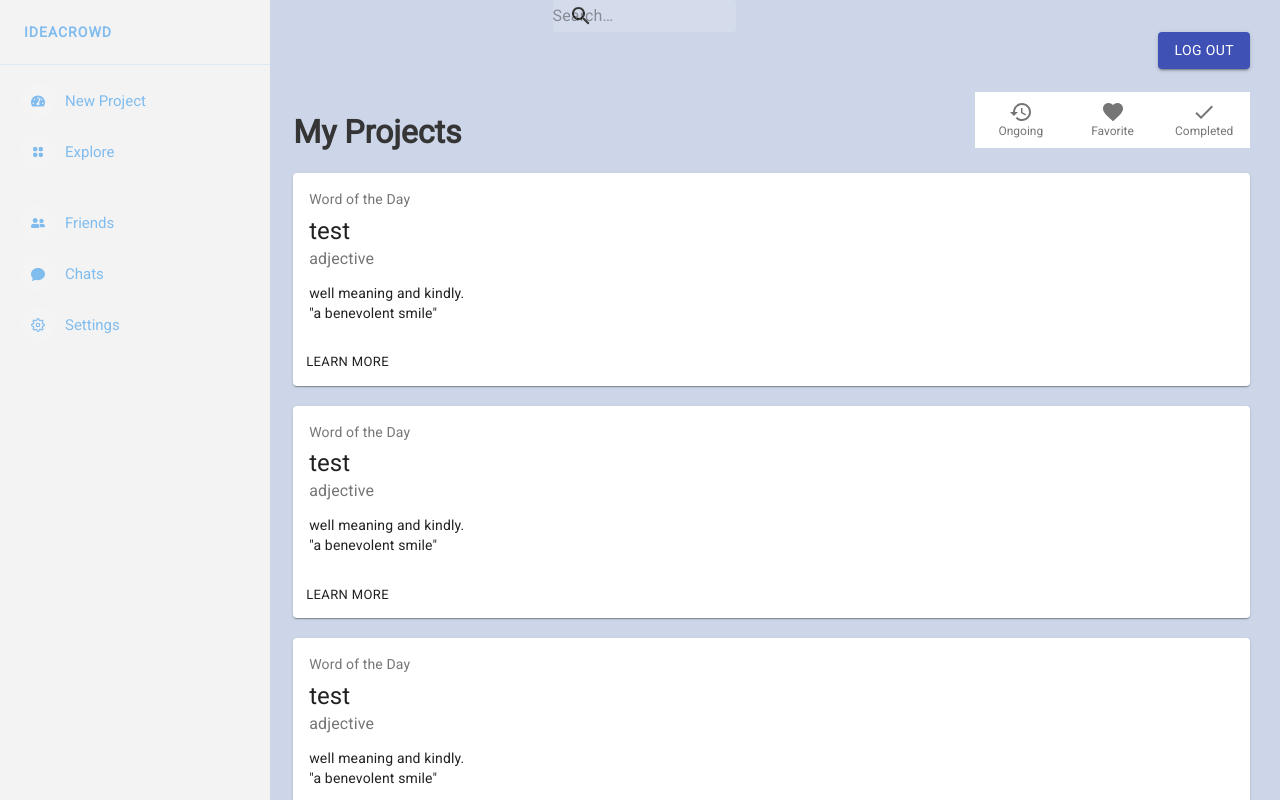
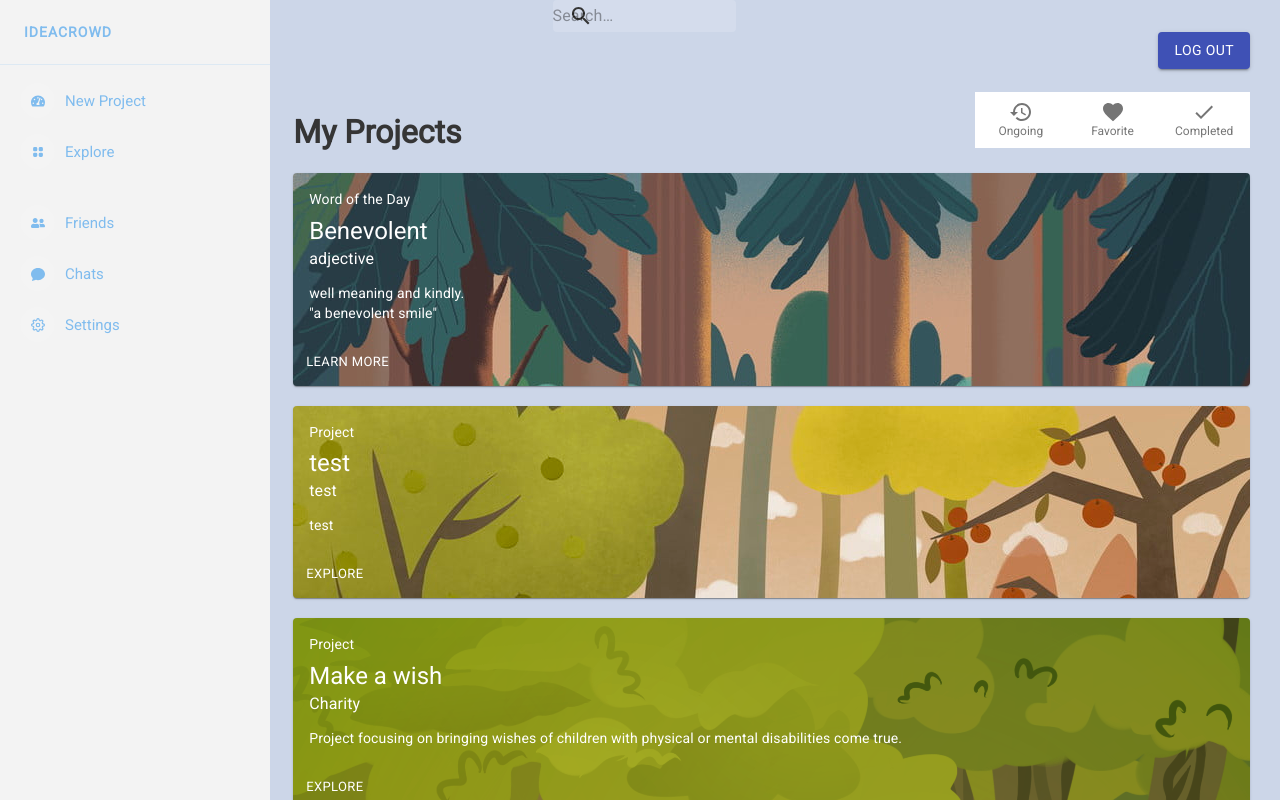
Before and after one commit to eden-chan/IdeaCrowd, a React (Create React App) app in the folder IdeaApp/: page / in a window 1280 px wide. Built offline with nearby package versions, Linux system fonts and the light colour scheme; no server answers; sample sign-in values are in the browser's storage.

Commit message:
cards added

```diff
--- /dev/null
+++ b/IdeaApp/src/components/CustomCard.jsx
@@ -0,0 +1,93 @@
+import React from 'react';
+import Button from "@material-ui/core/Button";
+import Card from '@material-ui/core/Card';
+import CardActions from '@material-ui/core/CardActions';
+import CardContent from '@material-ui/core/CardContent';
+import Typography from '@material-ui/core/Typography';
+import { fade, makeStyles } from '@material-ui/core/styles';
+
+const useStyles = makeStyles((theme, background) => ({
+  root: {
+    minWidth: 275,
+  },
+  card: {
+    marginBottom: '20px',
+    color: 'white'
+  },
+  bullet: {
+    display: 'inline-block',
+    margin: '0 2px',
+    transform: 'scale(0.8)',
+  },
+  search: {
+    position: 'relative',
+    borderRadius: theme.shape.borderRadius,
+    backgroundColor: fade(theme.palette.common.white, 0.15),
+    '&:hover': {
+      backgroundColor: fade(theme.palette.common.white, 0.25),
+    },
+    marginLeft: 0,
+    width: '100%',
+    [theme.breakpoints.up('sm')]: {
+      marginLeft: theme.spacing(1),
+      width: 'auto',
+    },
+  },
+  searchIcon: {
+    padding: theme.spacing(0, 2),
+    height: '100%',
+    position: 'absolute',
+    pointerEvents: 'none',
+    display: 'flex',
+    alignItems: 'center',
+    justifyContent: 'center',
+  },
+  title: {
+    fontSize: 14,
+    color: 'white'
+  },
+  pos: {
+    marginBottom: 12,
+    color: 'white'
+  },
+  options: {
+    display: 'flex',
+    justifyContent: 'space-between'
+  },
+  titles: {
+    marginRight: '50%'
+  },
+  optionButtons: {
+    marginTop: '10px',
+  },
+  buttonCard: {
+    color: 'white'
+  }
+}));
+
+const CustomCard = (props) => {
+  const { title, type, description, background } = props;
+  const classes = useStyles();
+
+  return (<Card className={classes.card} style={{backgroundImage: `url(${background})`}}>
+    <CardContent>
+      <Typography className={classes.title} color="textSecondary" gutterBottom>
+        Project
+      </Typography>
+      <Typography variant="h5" component="h2">
+        {title}
+      </Typography>
+      <Typography className={classes.pos} color="textSecondary">
+        {type}
+      </Typography>
+      <Typography variant="body2" component="p">
+        {description}
+      </Typography>
+    </CardContent>
+    <CardActions>
+      <Button size="small" className={classes.buttonCard}>Explore</Button>
+    </CardActions>
+  </Card>);
+}
+
+export default CustomCard;
--- a/IdeaApp/src/pages/landing.js
+++ b/IdeaApp/src/pages/landing.js
@@ -15,6 +15,11 @@ import BottomNavigationAction from '@material-ui/core/BottomNavigationAction';
 import RestoreIcon from '@material-ui/icons/Restore';
 import FavoriteIcon from '@material-ui/icons/Favorite';
 import Done from '@material-ui/icons/Done';
+import Forest from '../assets/forest.jpg';
+import Forest1 from '../assets/forest1.jpg';
+import Forest2 from '../assets/forest2.png';
+
+import CustomCard from '../components/CustomCard';
 
 import {BsCheckBox} from 'react-icons/bs';
 
@@ -23,7 +28,9 @@ const useStyles = makeStyles((theme) => ({
     minWidth: 275,
   },
   card: {
-    marginBottom: '20px'
+    marginBottom: '20px',
+    backgroundImage: `url(${Forest})`,
+    color: 'white'
   },
   bullet: {
     display: 'inline-block',
@@ -55,9 +62,11 @@ const useStyles = makeStyles((theme) => ({
   },
   title: {
     fontSize: 14,
+    color: 'white'
   },
   pos: {
     marginBottom: 12,
+    color: 'white'
   },
   options: {
     display: 'flex',
@@ -68,6 +77,9 @@ const useStyles = makeStyles((theme) => ({
   },
   optionButtons: {
     marginTop: '10px',
+  },
+  buttonCard: {
+    color: 'white'
   }
 }));
 
@@ -129,7 +141,7 @@ const Landing = () => {
             Word of the Day
           </Typography>
           <Typography variant="h5" component="h2">
-            test
+            Benevolent
           </Typography>
           <Typography className={classes.pos} color="textSecondary">
             adjective
@@ -141,72 +153,11 @@ const Landing = () => {
           </Typography>
         </CardContent>
         <CardActions>
-          <Button size="small">Learn More</Button>
+          <Button size="small" className={classes.buttonCard}>Learn More</Button>
         </CardActions>
       </Card>
-      <Card className={classes.card}>
-        <CardContent>
-          <Typography className={classes.title} color="textSecondary" gutterBottom>
-            Word of the Day
-          </Typography>
-          <Typography variant="h5" component="h2">
-            test
-          </Typography>
-          <Typography className={classes.pos} color="textSecondary">
-            adjective
-          </Typography>
-          <Typography variant="body2" component="p">
-            well meaning and kindly.
-            <br />
-            {'"a benevolent smile"'}
-          </Typography>
-        </CardContent>
-        <CardActions>
-          <Button size="small">Learn More</Button>
-        </CardActions>
-      </Card>
-      <Card className={classes.card}>
-        <CardContent>
-          <Typography className={classes.title} color="textSecondary" gutterBottom>
-            Word of the Day
-          </Typography>
-          <Typography variant="h5" component="h2">
-            test
-          </Typography>
-          <Typography className={classes.pos} color="textSecondary">
-            adjective
-          </Typography>
-          <Typography variant="body2" component="p">
-            well meaning and kindly.
-            <br />
-            {'"a benevolent smile"'}
-          </Typography>
-        </CardContent>
-        <CardActions>
-          <Button size="small">Learn More</Button>
-        </CardActions>
-      </Card>
-      <Card className={classes.card}>
-        <CardContent>
-          <Typography className={classes.title} color="textSecondary" gutterBottom>
-            Word of the Day
-          </Typography>
-          <Typography variant="h5" component="h2">
-            test
-          </Typography>
-          <Typography className={classes.pos} color="textSecondary">
-            adjective
-          </Typography>
-          <Typography variant="body2" component="p">
-            well meaning and kindly.
-            <br />
-            {'"a benevolent smile"'}
-          </Typography>
-        </CardContent>
-        <CardActions>
-          <Button size="small">Learn More</Button>
-        </CardActions>
-      </Card>
+      <CustomCard title='test' type='test' description='test' background={Forest1} />
+      <CustomCard title='Make a wish' type='Charity' description='Project focusing on bringing wishes of children with physical or mental disabilities come true.' background={Forest2} />
     </div>
     </div>
     );
```
Also changed, not shown: 2 other files (tests, documents, lock files or other folders).
